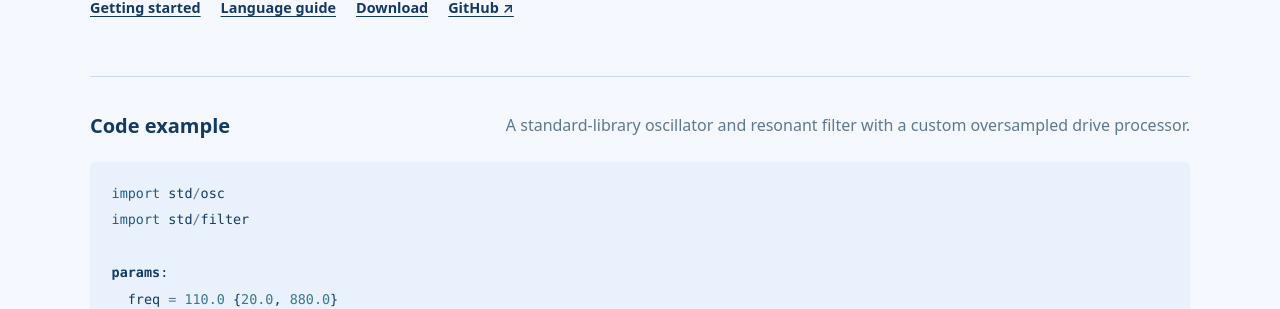
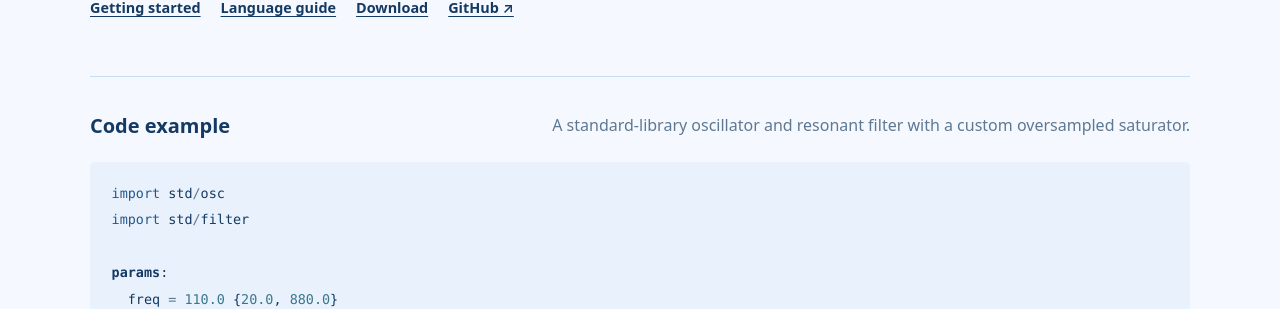
Before and after one commit to onda-lang/onda, a Jekyll site: the page built from website/index.md, in a window 1280 px wide and 900 px high. Shown: the part 267-576 px from the top of the window. Built offline with Jekyll 4.4.1, drawn with Linux system fonts in a browser that asks for light colours.

Commit message:
Update docs

```diff
--- a/website/index.md
+++ b/website/index.md
@@ -25,7 +25,7 @@ description: Onda is a JIT-compiled audio programming language.
   <section class="home-example">
     <div class="section-title">
       <h2>Code example</h2>
-      <p>A standard-library oscillator and resonant filter with a custom oversampled drive processor.</p>
+      <p>A standard-library oscillator and resonant filter with a custom oversampled saturator.</p>
     </div>
 <pre><code class="language-onda">import std/osc
 import std/filter
```
Also changed, not shown: README.md.
